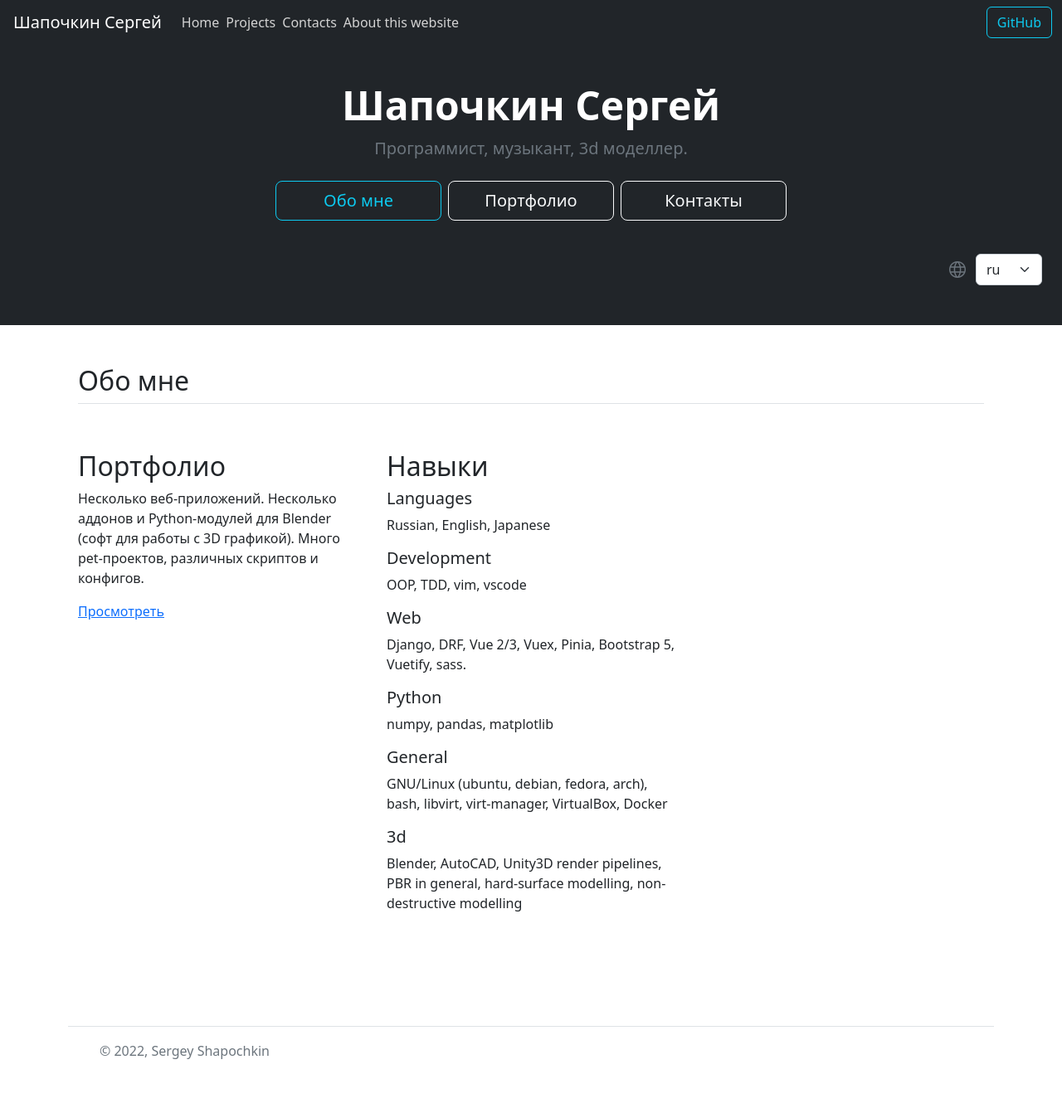
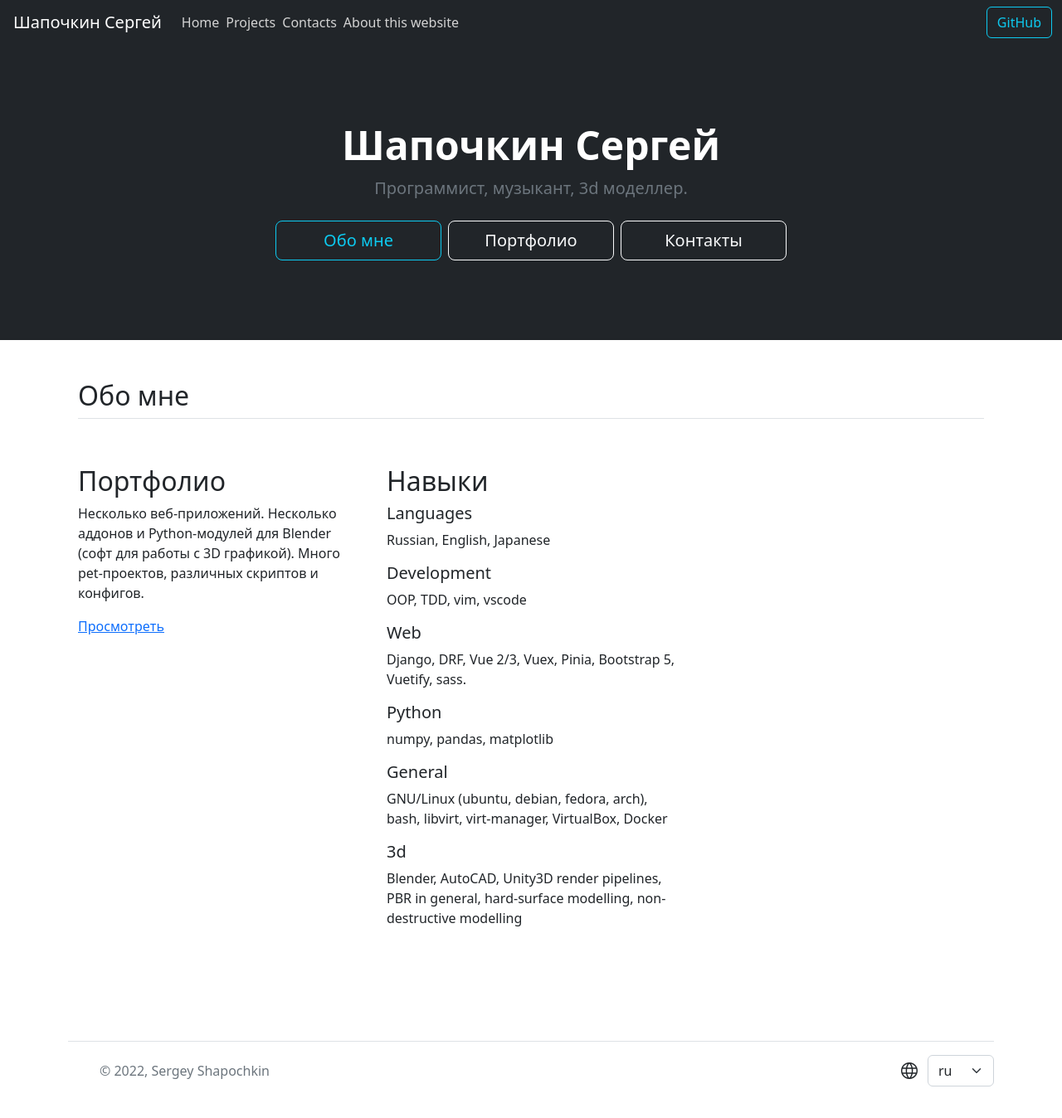
Before and after one commit to 0djentd/portfolio, a Vue app: page /portfolio/ in a window 1280 px wide. Shown: the whole page at 83% size. Before the commit the page ends 1320 px from the top, so only its background shows below. Built offline with nearby package versions, Linux system fonts and the light colour scheme.

Commit message:
modified:   src/components/AppFooter.vue modified:   src/views/HomeView.vue
new file:   src/components/AppLanguageSwitcher.vue

```diff
--- a/src/components/AppFooter.vue
+++ b/src/components/AppFooter.vue
@@ -1,6 +1,8 @@
 <script lang="ts">
+import AppLanguageSwitcher from "../components/AppLanguageSwitcher.vue";
 export default {
   props: ["year"],
+  components: { AppLanguageSwitcher },
 };
 </script>
 <template>
@@ -37,6 +39,7 @@ export default {
           ></a>
         </li>
       </ul>
+      <AppLanguageSwitcher />
     </footer>
   </div>
 </template>
--- /dev/null
+++ b/src/components/AppLanguageSwitcher.vue
@@ -0,0 +1,26 @@
+<template>
+  <div class="lang">
+    <span class="material-symbols-outlined"> language </span>
+    <select class="form-select" v-model="$i18n.locale">
+      <option
+        v-for="locale in $i18n.availableLocales"
+        :key="`locale-${locale}`"
+        :value="locale"
+      >
+        {{ locale }}
+      </option>
+    </select>
+  </div>
+</template>
+<style lang="scss" scoped>
+div.lang {
+  display: flex;
+  justify-content: right;
+  span {
+    margin: auto 10px;
+  }
+  select {
+    width: 80px;
+  }
+}
+</style>
--- a/src/views/HomeView.vue
+++ b/src/views/HomeView.vue
@@ -14,7 +14,7 @@ export default {
 <template>
   <div>
     <div class="bg-dark text-secondary px-4 py-5 text-center">
-      <div>
+      <div class="py-5">
         <h1 class="display-5 fw-bold text-white">{{ $t("welcome.name") }}</h1>
         <div class="col-lg-6 mx-auto">
           <p class="fs-5 mb-4">{{ $t("welcome.description") }}</p>
@@ -41,18 +41,6 @@ export default {
               {{ $t("buttons.contacts") }}
             </RouterLink>
           </div>
-        </div>
-        <div class="lang">
-          <span class="material-symbols-outlined"> language </span>
-          <select class="form-select" v-model="$i18n.locale">
-            <option
-              v-for="locale in $i18n.availableLocales"
-              :key="`locale-${locale}`"
-              :value="locale"
-            >
-              {{ locale }}
-            </option>
-          </select>
         </div>
       </div>
     </div>
@@ -102,17 +90,4 @@ div.portfolio-buttons {
     min-width: 200px;
   }
 }
-div.lang {
-  margin-top: 40px;
-  display: flex;
-  justify-content: right;
-  span {
-    margin: auto;
-    margin-left: 10px;
-    margin-right: 10px;
-  }
-  select {
-    width: 80px;
-  }
-}
 </style>
```
